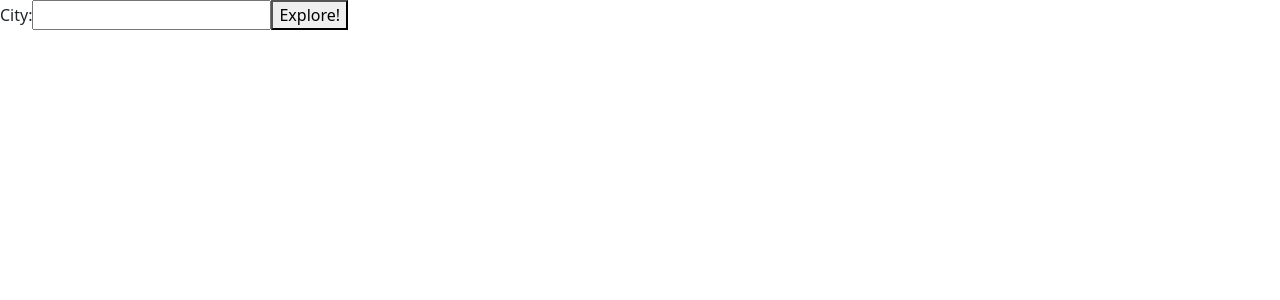
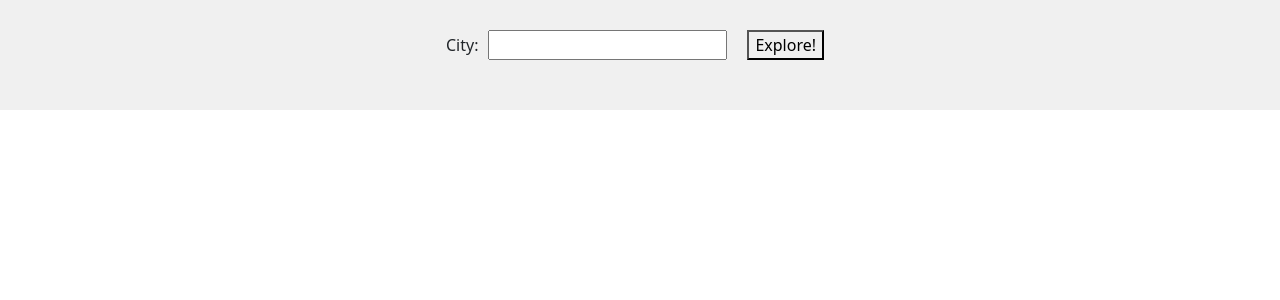
Before and after one commit to MisterVaidas/city-explorer, a React (Create React App) app: page / in a window 1280 px wide. Shown: the top 300 px of the page. Built offline with nearby package versions, Linux system fonts and the light colour scheme.

Commit message:
added display map feature

```diff
--- a/src/App.js
+++ b/src/App.js
@@ -1,13 +1,14 @@
 import React from "react";
 import axios from "axios";
-import { Card } from 'react-bootstrap';
+import { Card, Image } from 'react-bootstrap';
+import './css/styles.css';
 
 class App extends React.Component {
   state={
     city: '',
     lat: '',
     lon: '',
-    mapImg: ''
+    map: ''
   }
 
   handleInputChange = event => {
@@ -28,11 +29,13 @@ class App extends React.Component {
 
     const locationData = response.data[0];
 
+    const mapUrl = `https://maps.locationiq.com/v3/staticmap?key=${API_KEY}&center=${locationData.lat},${locationData.lon}&zoom=13&size=400x400&format=png`;
+
     this.setState({
       lat: locationData.lat,
       lon: locationData.lon,
       displayName: locationData.display_name,
-      mapImg: `https://maps.locationiq.com/v3/staticmap?key=${API_KEY}&center=${locationData.lat},${locationData.lon}&zoom=13&size=400x400&format=png`
+      map: mapUrl
     });
   } catch (error) {
     console.error(error);
@@ -48,13 +51,13 @@ class App extends React.Component {
       </form>
 
       {this.state.lat &&
-          <Card style={{ width: '18rem' }}>
+          <Card className="Card" style={{ width: '18rem' }}>
             <Card.Body>
               <Card.Title>{this.state.displayName}</Card.Title>
               <Card.Text>Latitude: {this.state.lat}</Card.Text>
               <Card.Text>Longitude: {this.state.lon}</Card.Text>
+              <Image className="Image" src={this.state.map} alt="Map" fluid />
             </Card.Body>
-            <Card.Img variant="botton" src={this.state.mapImg} />
           </Card>
   }
     </div>
--- /dev/null
+++ b/src/css/styles.css
@@ -0,0 +1,34 @@
+.App {
+    text-align: center;
+    padding: 20px;
+    background-color: #f0f0f0;
+  }
+
+  form {
+    margin-bottom: 20px;
+  }
+
+  form input, form button {
+    margin: 10px;
+  }
+
+  .Card {
+    margin: auto;
+    max-width: 600px;
+    background-color: #fff;
+    border-radius: 10px;
+    box-shadow: 0 3px 6px 0 rgba(0,0,0,0.2);
+  }
+
+  .Card.Title {
+    color: #2b06b3;
+  }
+
+  .Card.Text {
+    color: #861414;
+  }
+
+  .Image {
+    margin-top: 20px;
+    border-radius: 10px;
+  }
```
